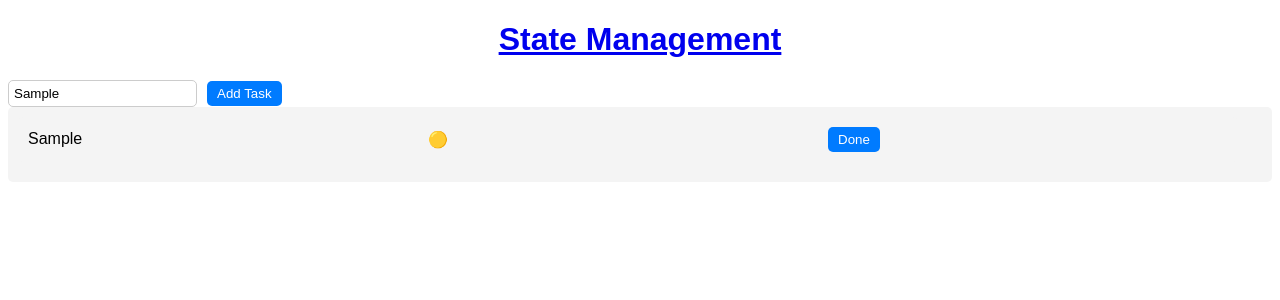
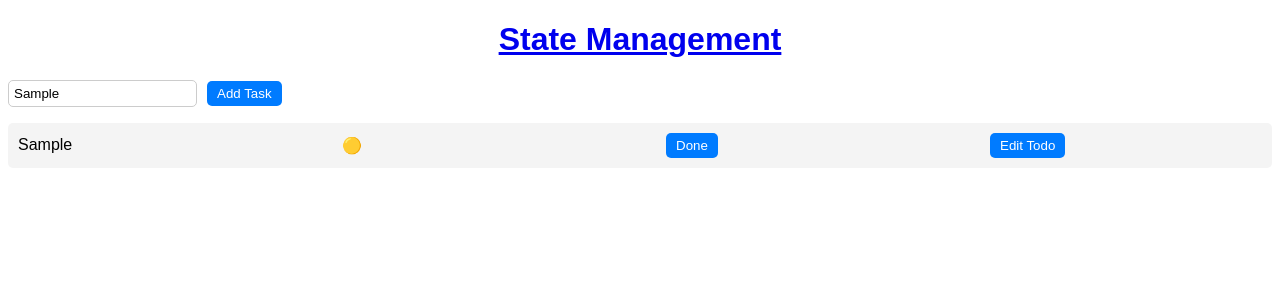
Before and after one commit to 4souravsinha/React-Practice, a React (Vite) app in the folder React Demo Apps/Learning Components/: page /state-management/states5 in a window 1280 px wide. Both pictures are taken after typing "Sample" into the empty fields and a click on the button "Add Task". Shown: the top 300 px of the page. Built offline with nearby package versions, Linux system fonts and the light colour scheme.

Commit message:
todo list update

```diff
--- a/React Demo Apps/Learning Components/src/StateManagement/States5.css
+++ b/React Demo Apps/Learning Components/src/StateManagement/States5.css
@@ -12,12 +12,13 @@ body {
   padding: 10px;
   margin-bottom: 10px;
   border-radius: 5px;
+  /* width: 100%; */
   /* gap: 200px; */
 }
 
 #todo-list-container li {
   list-style: none;
-  min-width: 400px;
+  width: 17rem;
   align-items: center;
 }
 
--- a/React Demo Apps/Learning Components/src/StateManagement/States5.jsx
+++ b/React Demo Apps/Learning Components/src/StateManagement/States5.jsx
@@ -1,47 +1,37 @@
 //creating a basic todo list with react
 import { useState } from 'react'
 import './States5.css'
-const DisplayTasks = ({ tasks, completedTasks, markComplete, markIncomplete }) => {
+
+
+const DisplayTasks = ({ val, completedTasks, markComplete, markIncomplete , idx }) => {
+
   return (
-    <>
-      {
-        tasks.map((val, idx) => {
-          return (
-            <div key={idx} id='todo-list-container'>
-
-              {
     completedTasks.includes(val) ?
-                  <span key={idx} id='todo-list-container'>
+      <ul id='todo-list-container'>
         <li>{val}</li>
         <li>{"🟢"}</li>
         <li>
-                      <button onClick={() => {
-                        markIncomplete(idx)
-                      }}>
-                        Reset
-                      </button>
+          <button onClick={() => markIncomplete(idx)} >Reset</button>
         </li>
-                  </span>
+        <li>
+          <button>Edit Todo</button>
+        </li>
+      </ul>
       :
-                  <span key={idx} id='todo-list-container'>
+      <ul id='todo-list-container'>
         <li>{val}</li>
         <li>{"🟡"}</li>
         <li>
-                      <button onClick={() => {
-                        markComplete(idx)
-                      }}>
-                        Done
-                      </button>
+          <button onClick={() => markComplete(idx)} >Done</button>
         </li>
-                  </span>
-              }
-            </div>
-          )
-        })
-      }
-    </>
+        <li>
+          <button>Edit Todo</button>
+        </li>
+      </ul>
   )
 }
+
+
 const States5 = () => {
   const [tasks, setTasks] = useState([])
   const [completedTasks, setCompletedTasks] = useState([])
@@ -74,7 +64,13 @@ const States5 = () => {
       <input type='text' onChange={handleChange} />
       <button onClick={addTask}>Add Task</button>
 
-      <DisplayTasks tasks={tasks} completedTasks={completedTasks} markComplete={markComplete} markIncomplete={markIncomplete} />
+      {
+        tasks.map((task, idx) => {
+          return (
+            <DisplayTasks key={idx} val={task} completedTasks={completedTasks} markComplete={markComplete} markIncomplete={markIncomplete} idx={idx} />
+          )
+        })
+      }
 
     </>
   )
```
Lines whose indentation alone changed are shown as unchanged.
